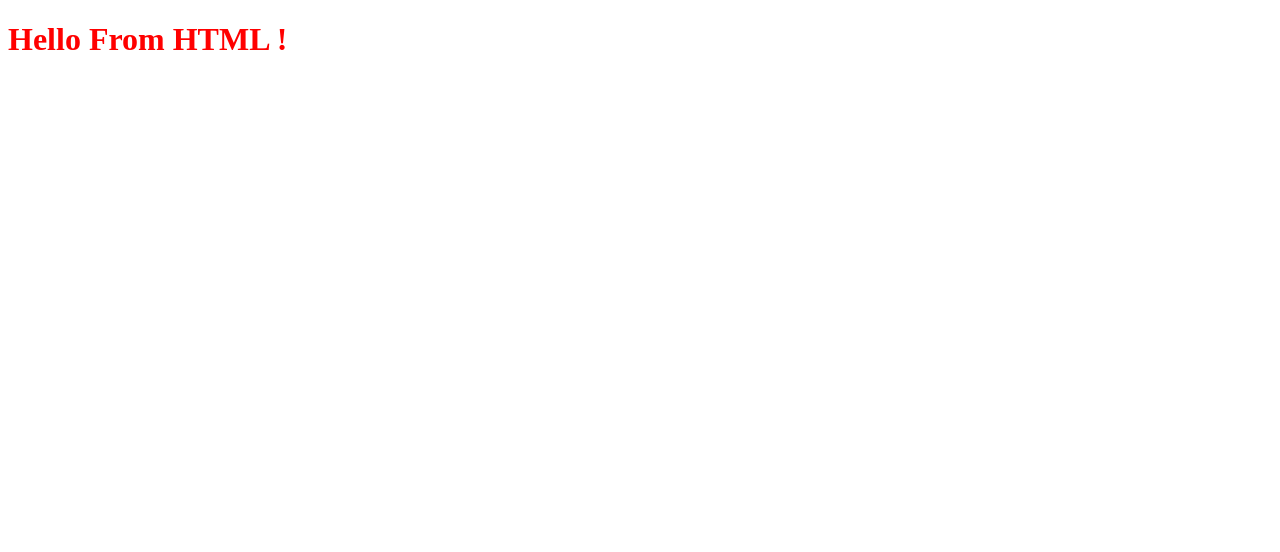
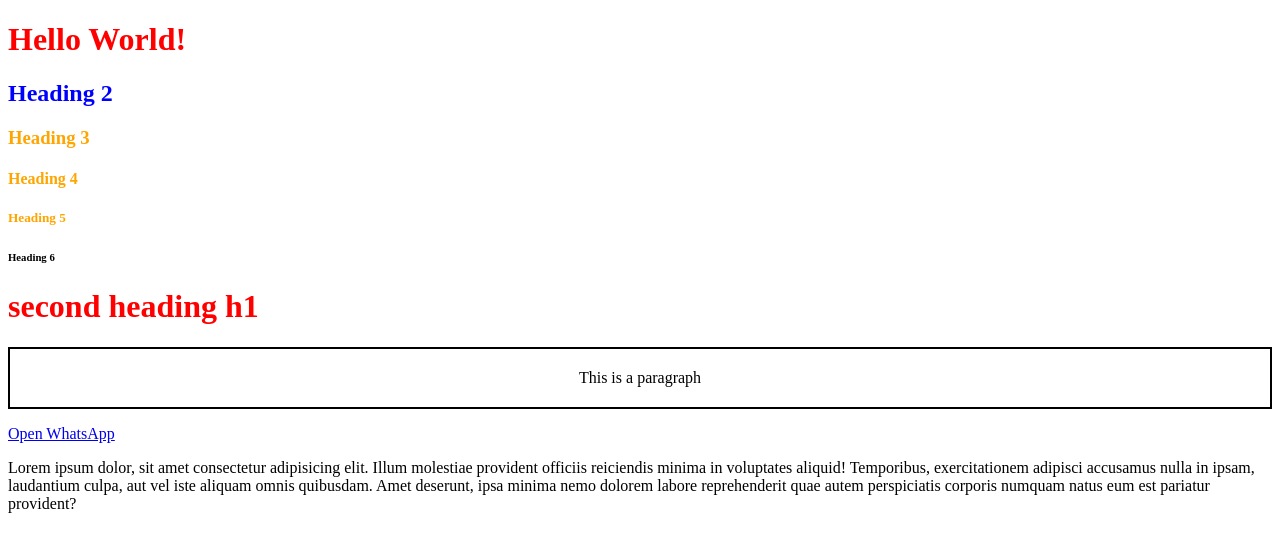
Before and after one commit to shahaana-gh/autosuggest, a website: page frontend/index.html in a window 1280 px wide. Drawn offline with Linux system fonts and the light colour scheme.

Commit message:
intro to HTML tags and CSS selectors

```diff
--- a/frontend/css/index.css
+++ b/frontend/css/index.css
@@ -1,3 +1,18 @@
 h1{
     color: red;
 }
+
+#heading-2{
+    color: blue;
+}
+
+.heading{
+    color: orange;
+}
+.para{
+    border: 2px;
+    border-color: black;
+    border-style: solid;
+    padding: 20px;
+    text-align: center;
+}
--- a/frontend/index.html
+++ b/frontend/index.html
@@ -7,7 +7,16 @@
     <link rel="stylesheet" href="css/index.css">
 </head>
 <body>
-   <h1> Hello From HTML ! </h1>
+   <h1> Hello World! </h1>
+   <h2 id="heading-2">Heading 2</h2>
+   <h3 class="heading">Heading 3</h3>
+   <h4 class="heading">Heading 4</h4>
+   <h5 class="heading">Heading 5</h5>
+   <h6>Heading 6</h6>
+   <h1>second heading h1</h1>
+   <p class="para">This is a paragraph</p>
+   <a href="https://web.whatsapp.com/">Open WhatsApp</a>
+   <p>Lorem ipsum dolor, sit amet consectetur adipisicing elit. Illum molestiae provident officiis reiciendis minima in voluptates aliquid! Temporibus, exercitationem adipisci accusamus nulla in ipsam, laudantium culpa, aut vel iste aliquam omnis quibusdam. Amet deserunt, ipsa minima nemo dolorem labore reprehenderit quae autem perspiciatis corporis numquam natus eum est pariatur provident?</p>
    <script src="js/index.js"></script>
 </body>
 </html>
```
